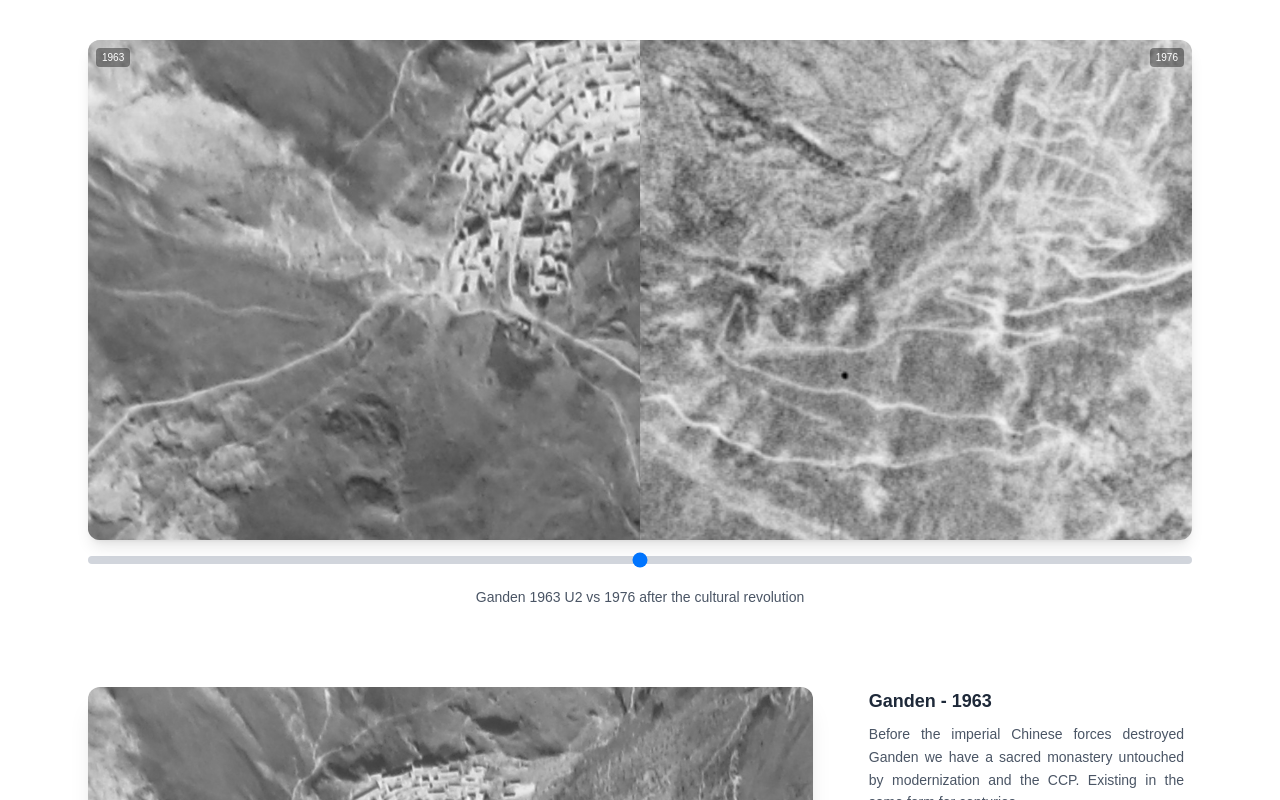
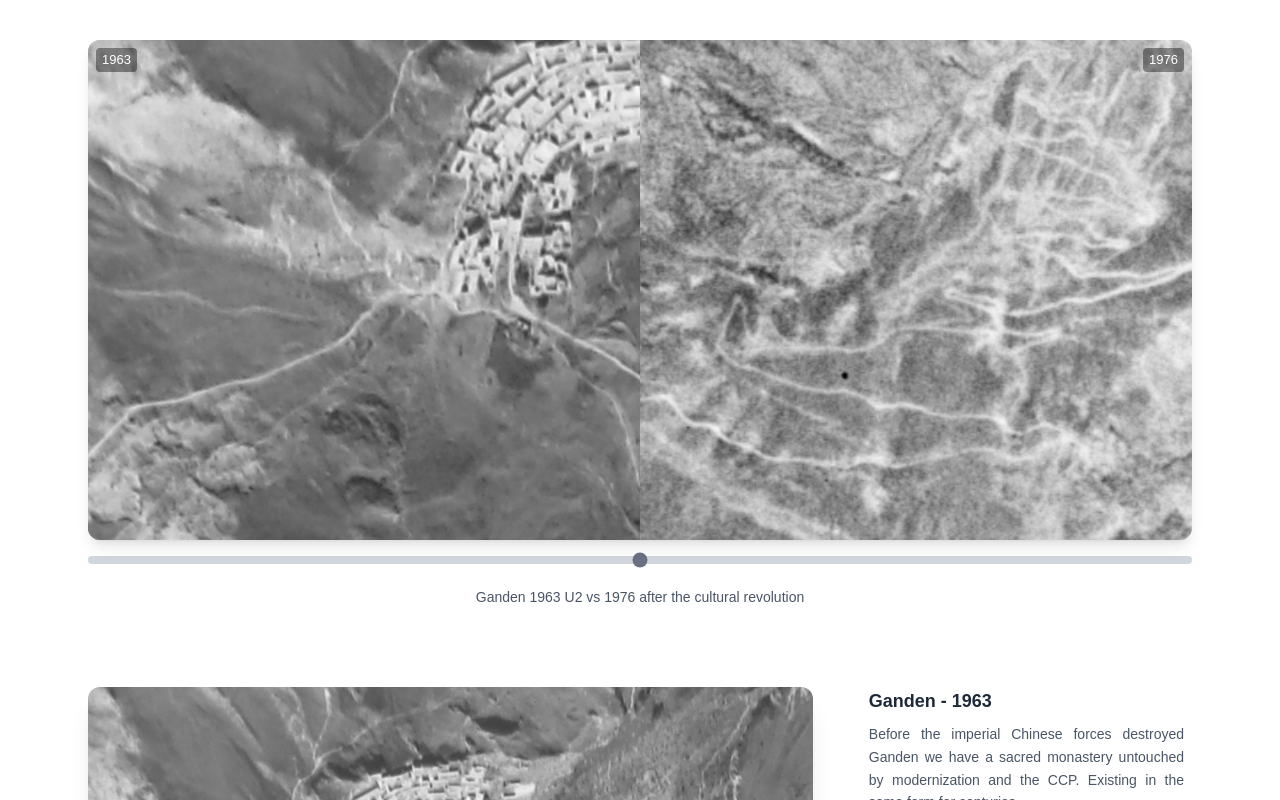
Before and after one commit to spsither/tibet_from_above, a Next.js app: page / in a window 1280 px wide. Shown: the top 800 px of the page. Built offline with nearby package versions, Linux system fonts and the light colour scheme.

Commit message:
Fix: Ashe input 2

```diff
--- a/components/BeforeAfterSlider.js
+++ b/components/BeforeAfterSlider.js
@@ -73,7 +73,7 @@ export default function BeforeAfterSlider({ before, after, alt, description, bef
 
         {/* Labels */}
         <span
-          className="absolute top-2 left-2 bg-black/40 text-white text-[10px] px-1.5 py-0.5 rounded transition-opacity duration-500"
+          className="absolute top-2 left-2 bg-black/40 text-white text-[13px] px-1.5 py-0.5 rounded transition-opacity duration-500"
           style={{
             opacity: sliderValue > 10 ? 1 : 0,
           }}
@@ -82,7 +82,7 @@ export default function BeforeAfterSlider({ before, after, alt, description, bef
         </span>
 
         <span
-          className="absolute top-2 right-2 bg-black/40 text-white text-[10px] px-1.5 py-0.5 rounded transition-opacity duration-500"
+          className="absolute top-2 right-2 bg-black/40 text-white text-[13px] px-1.5 py-0.5 rounded transition-opacity duration-500"
           style={{
             opacity: sliderValue < 90 ? 1 : 0,
           }}
@@ -100,7 +100,7 @@ export default function BeforeAfterSlider({ before, after, alt, description, bef
         max="100"
         value={sliderValue}
         onChange={handleSliderChange}
-        className="w-full mt-4 appearance-none h-2 rounded-lg bg-gray-300 cursor-pointer"
+        className="w-full mt-4 appearance-none h-2 rounded-lg bg-gray-300 cursor-pointer accent-gray-500"
       />
 
       {/* Description */}
--- a/components/JourneyThroughTime.js
+++ b/components/JourneyThroughTime.js
@@ -19,7 +19,7 @@ export default function JourneyThroughTime({ items = [] }) {
     setCurrentIndex((prev) => (prev === items.length - 1 ? 0 : prev + 1));
   };
 
-  if (!hasMounted) return null;
+  if (!hasMounted || items.length === 0) return null;
 
   return (
     <div className="relative w-full max-w-6xl mx-auto px-4 sm:px-6 py-10">
@@ -33,22 +33,32 @@ export default function JourneyThroughTime({ items = [] }) {
             className="w-full h-full object-cover transition-all duration-500 ease-in-out"
           />
 
-          {/* Arrow Buttons (Just Icons) */}
+          {/* Clickable Halves */}
+          <div
+            onClick={handlePrev}
+            className="absolute left-0 top-0 w-1/2 h-full z-10 cursor-pointer"
+          />
+          <div
+            onClick={handleNext}
+            className="absolute right-0 top-0 w-1/2 h-full z-10 cursor-pointer"
+          />
+
+          {/* Arrow Buttons */}
           <button
             onClick={handlePrev}
-            className="absolute left-4 top-1/2 -translate-y-1/2 z-10 transition-opacity opacity-80 hover:opacity-100"
+            className="absolute left-4 top-1/2 -translate-y-1/2 z-20 transition-opacity opacity-80 hover:opacity-100"
           >
             <FaChevronLeft className="text-white w-6 h-6" />
           </button>
           <button
             onClick={handleNext}
-            className="absolute right-4 top-1/2 -translate-y-1/2 z-10 transition-opacity opacity-80 hover:opacity-100"
+            className="absolute right-4 top-1/2 -translate-y-1/2 z-20 transition-opacity opacity-80 hover:opacity-100"
           >
             <FaChevronRight className="text-white w-6 h-6" />
           </button>
 
           {/* Dots */}
-          <div className="absolute bottom-4 left-1/2 -translate-x-1/2 flex items-center justify-center space-x-2 z-10">
+          <div className="absolute bottom-4 left-1/2 -translate-x-1/2 flex items-center justify-center space-x-2 z-20">
             {items.map((_, index) => (
               <span
                 key={index}
@@ -60,7 +70,6 @@ export default function JourneyThroughTime({ items = [] }) {
               />
             ))}
           </div>
-
         </div>
 
         {/* Text Info */}
```
